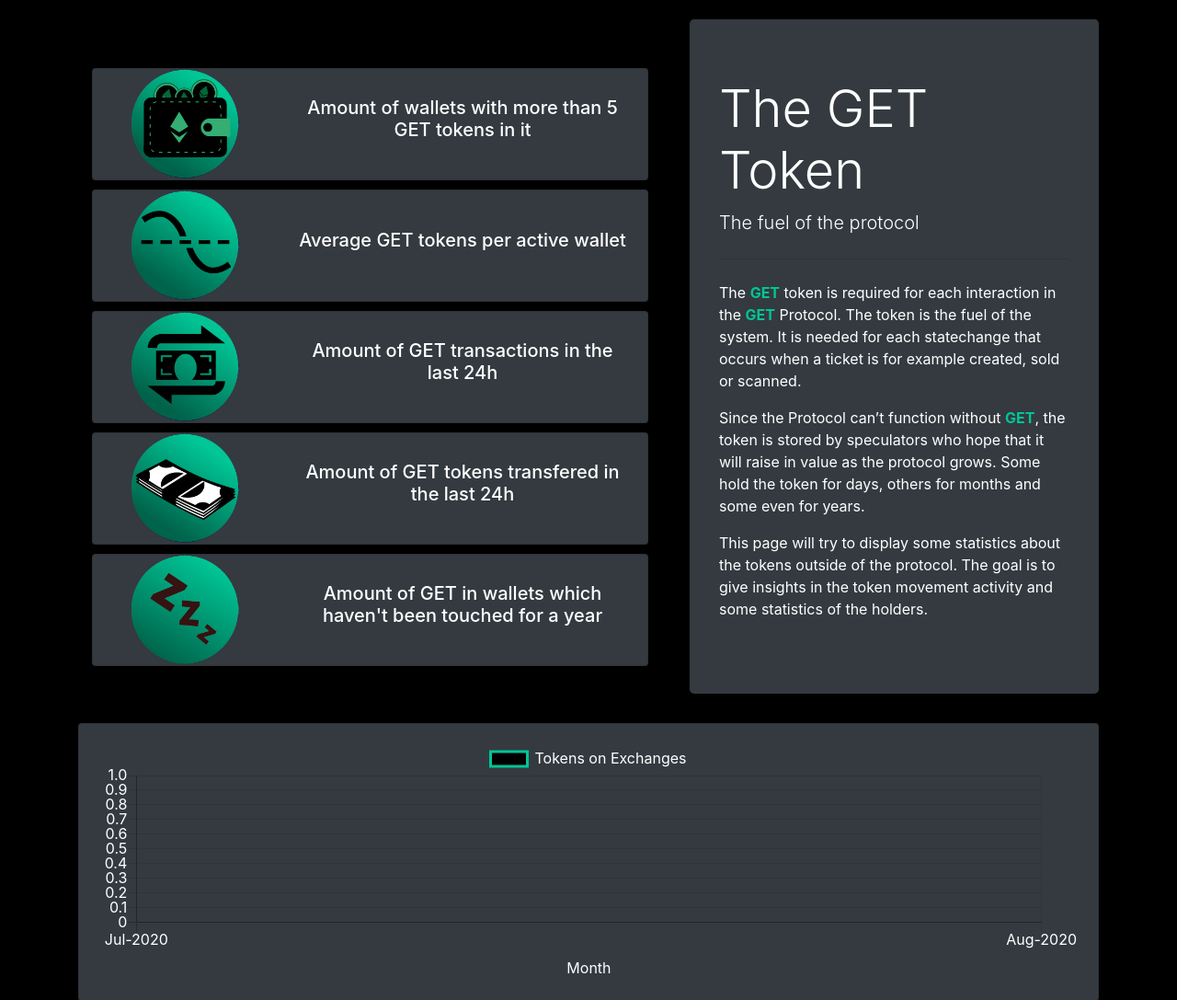
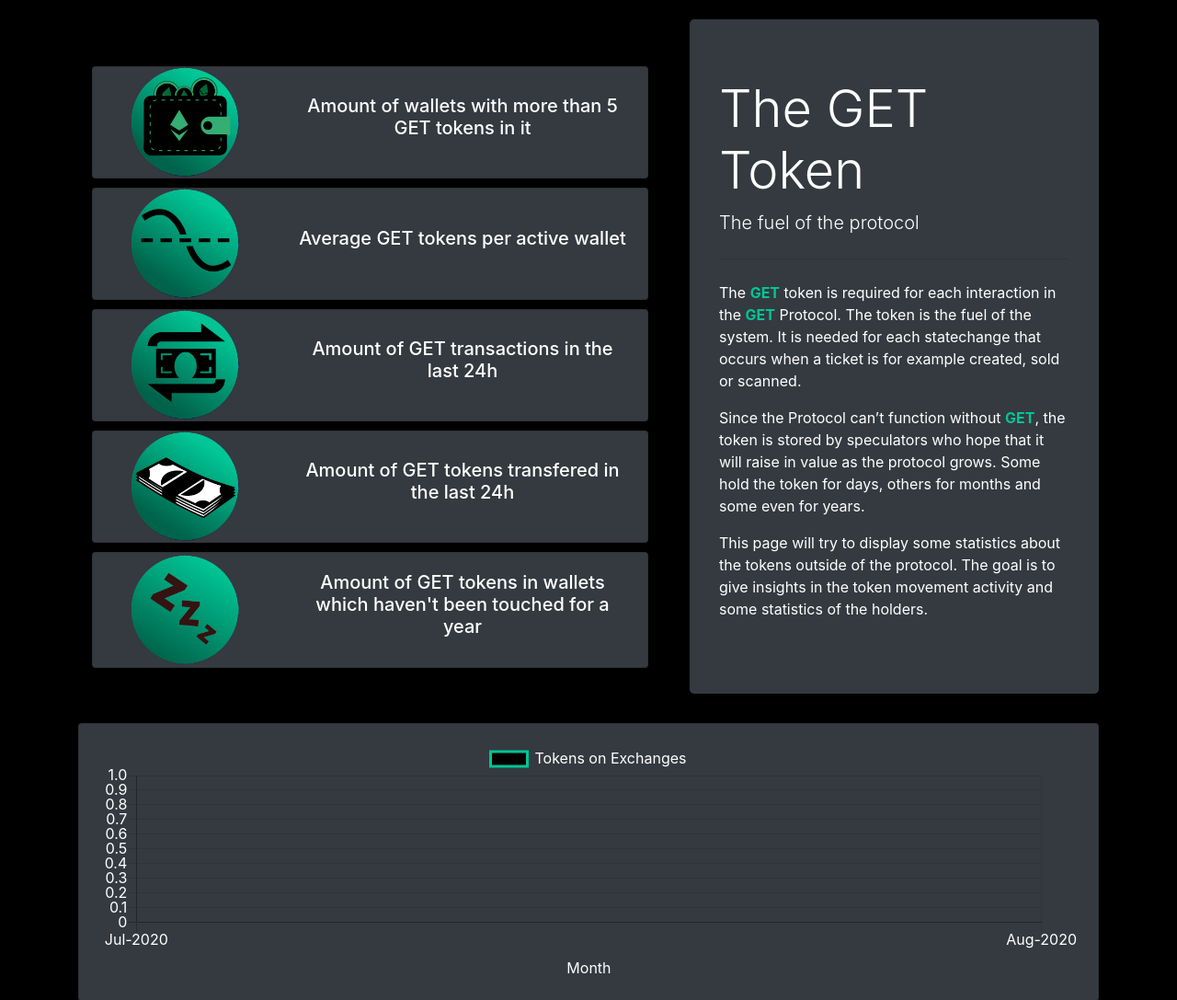
Before and after one commit to Deofex/GETStateChange, a Django app: template hodlers/templates/hodlers/hodlers.html in a window 1280 px wide. Shown: the part 59-1146 px from the top of the page at 92% size. Run offline with Django 3.2, Linux system fonts and the light colour scheme; the template is opened without the code that fills it, so the values that code supplies are empty; some libraries are stand-ins or nearby versions.

Commit message:
typo in code

```diff
--- a/hodlers/templates/hodlers/hodlers.html
+++ b/hodlers/templates/hodlers/hodlers.html
@@ -14,7 +14,7 @@
                 {% trans "The <b class=getcolor>GET</b> token is required for each interaction in the <b class=getcolor>GET</b> Protocol. The token is the fuel of the system. It is needed for each statechange that occurs when a ticket is for example created, sold or scanned." %}
             </p>
             <p>
-                {% trans "Since the Protocol can’t function without <b class=getcolor>GET</b>, the token is stored by speculators who hope that it will raise in value as the protocol grows. Some hold the token for days, others for months and some even for years. " %}
+                {% trans "Since the Protocol can’t function without <b class=getcolor>GET</b>, the token is stored by speculators who hope that it will raise in value as the protocol grows. Some hold the token for days, others for months and some even for years." %}
             </p>
             <p>
                 {% trans "This page will try to display some statistics about the tokens outside of the protocol. The goal is to give insights in the token movement activity and some statistics of the holders." %}
@@ -111,7 +111,7 @@
                     </div>
                     <div class="col-md-8">
                         <div class="card-body center">
-                            <h5 class="card-title">{% trans "Amount of GET in wallets which haven't been touched for a year" %}</h5>
+                            <h5 class="card-title">{% trans "Amount of GET tokens in wallets which haven't been touched for a year" %}</h5>
                             <h1 class=getcolor>{{untouchedget1y}}</h1>
                         </div>
                     </div>
```
